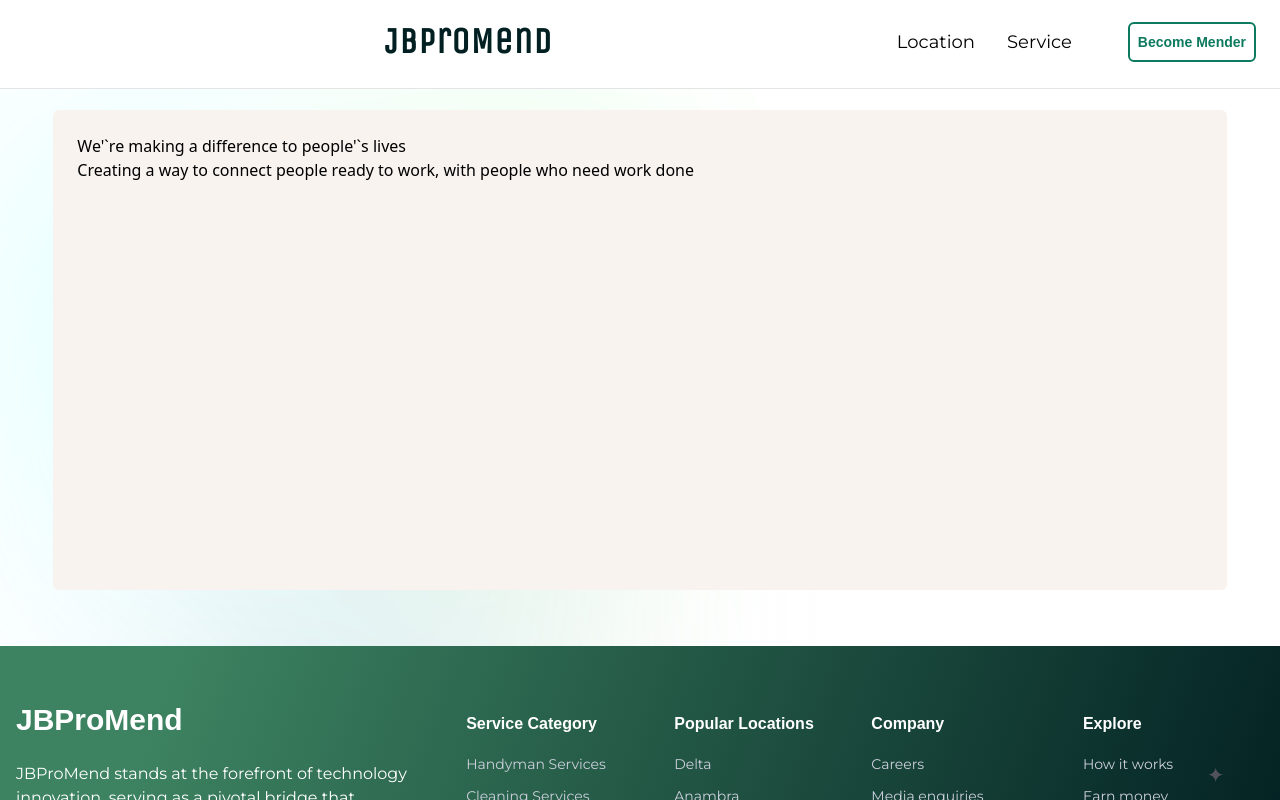
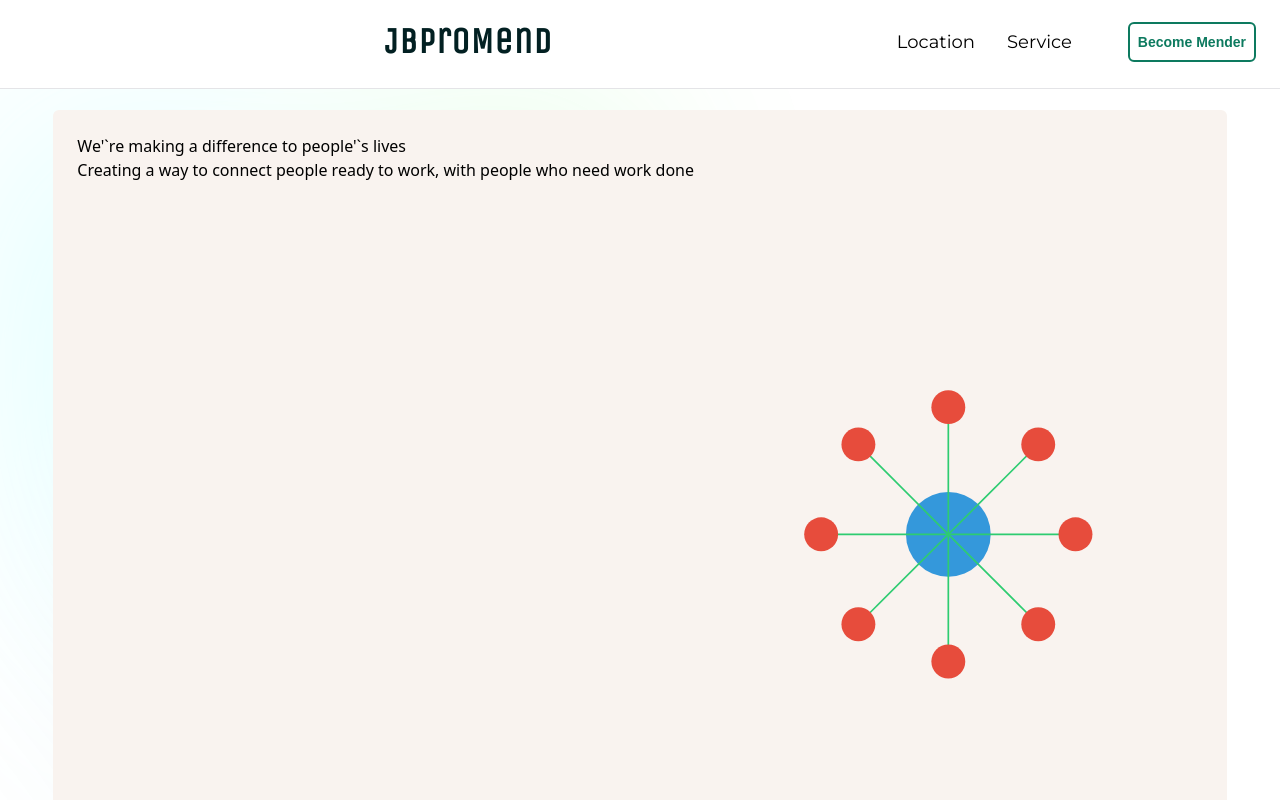
Before and after one commit to Elochukwu3/jb-task-searvice, a Next.js app: page /aboutUs in a window 1280 px wide. Shown: the top 800 px of the page. Built offline with nearby package versions, Linux system fonts and the light colour scheme; a web font is replaced by a local one.

Commit message:
update: about side section

```diff
--- a/app/(company)/(routes)/aboutUs/page.tsx
+++ b/app/(company)/(routes)/aboutUs/page.tsx
@@ -14,10 +14,35 @@ const page = () => {
         <h1>We&apos;`re making a difference to people&apos;`s lives</h1>
         <p>Creating a way to connect people ready to work, with people who need work done</p>
       </div>
-      <div className="flex-1"></div>
+      <div className="flex-1">
+        <YourComponent/>
+      </div>
     </div>
     </section>
   )
 }
 
 export default page
+
+
+const YourComponent = () => {
+  return (
+    <div className="flex items-center justify-center h-screen">
+      <svg xmlns="http://www.w3.org/2000/svg" viewBox="0 0 600 600">
+        {/* Central Circle */}
+        <circle cx="300" cy="300" r="50" fill="#3498db" />
+
+        {/* Wireframes connecting to smaller circles */}
+        {Array.from({ length: 8 }).map((_, index) => (
+          <g key={index} transform={`rotate(${index * 45} 300 300)`}>
+            {/* Wireframe Line */}
+            <line x1="300" y1="300" x2="450" y2="300" stroke="#2ecc71" strokeWidth="2" />
+
+            {/* Smaller Circular Image */}
+            <circle cx="450" cy="300" r="20" fill="#e74c3c" />
+          </g>
+        ))}
+      </svg>
+    </div>
+  );
+};
```
